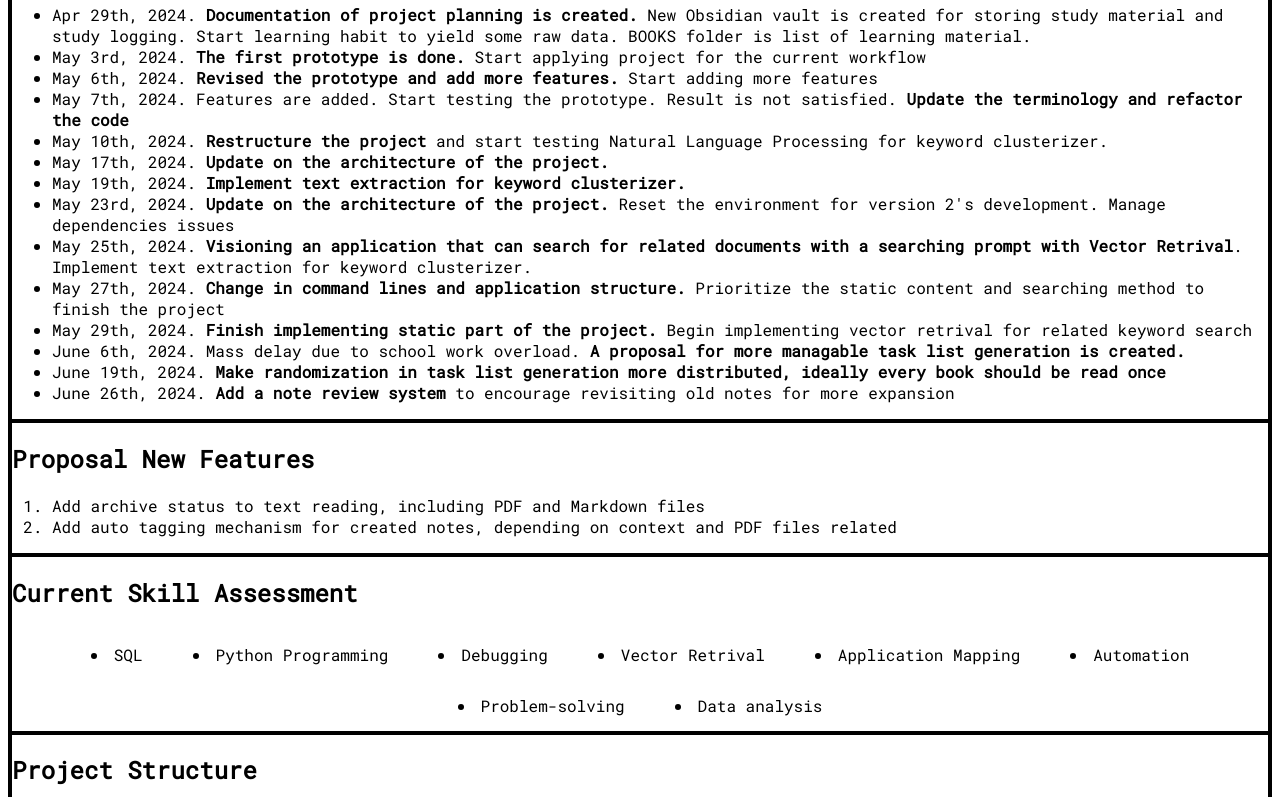
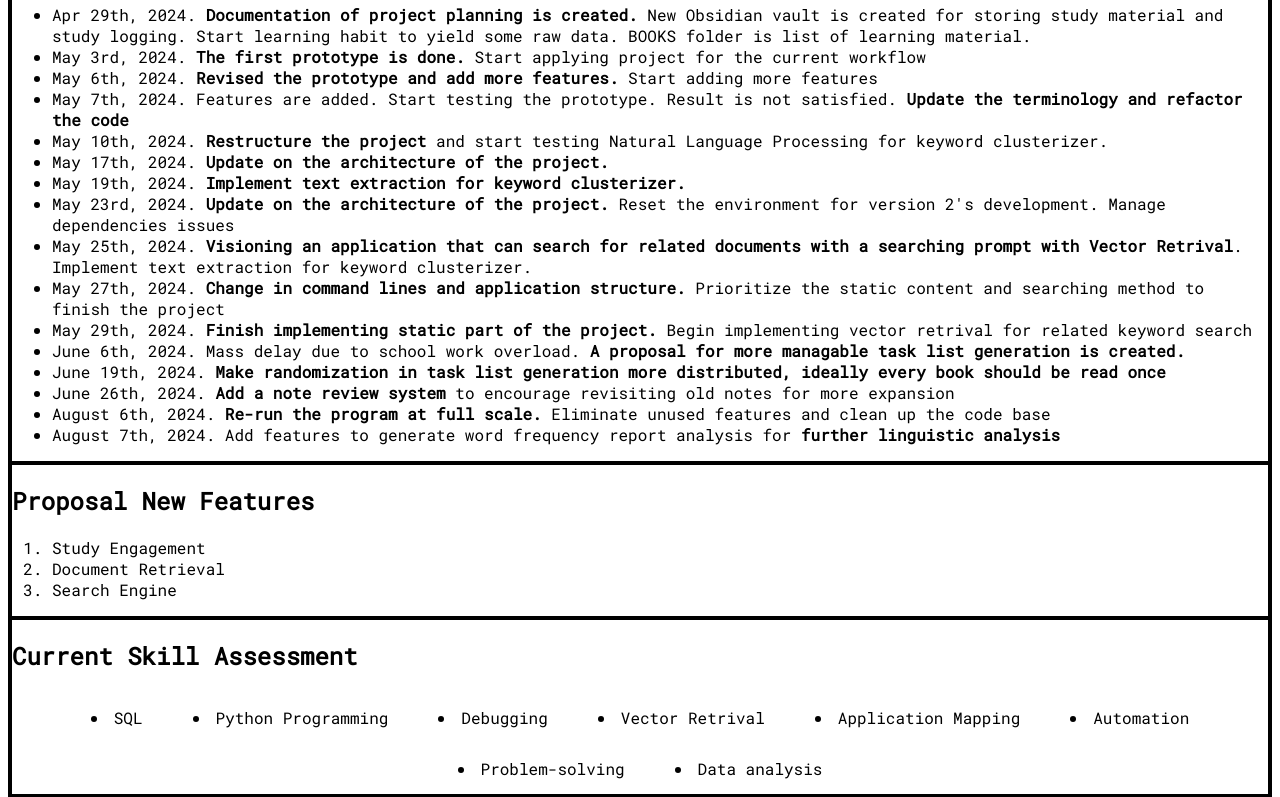
Before and after one commit to dangtom700/StudyApp_V2_May18_2024, a plain HTML site: page doc/interactive.html in a window 1280 px wide. Shown: the part 2128-2925 px from the top of the page. Drawn offline with Linux system fonts and the light colour scheme.

Commit message:
Remove the chat bot goals from the current goals

```diff
--- a/doc/interactive.html
+++ b/doc/interactive.html
@@ -52,7 +52,7 @@
            <p>A modern way to look up not just book title and note, but also text chunks and reading excerpts</p>
         </div>
     </div>
-    <div class="flip">
+    <!-- <div class="flip">
         <div class="front" style="background-image:
         url(https://media.giphy.com/media/v1.Y2lkPTc5MGI3NjExc3Q3ZmduZ3pmanZkaG5pM3doaHBhOXZxdnlwc3d4dGptaDhmd2pzaiZlcD12MV9naWZzX3NlYXJjaCZjdD1n/0lGd2OXXHe4tFhb7Wh/giphy.gif)">
         </div>
@@ -60,7 +60,7 @@
            <h2>Chat bot</h2>
            <p>Text-based chat bot to perform certain tasks including request data tokens, retrieval of study materials and checking study progress</p>
         </div>
-    </div>
+    </div> -->
     </div>
 </div>
 <div class = "ScopeAndDeliverables">
@@ -105,13 +105,17 @@
         <li>June 6th, 2024. Mass delay due to school work overload. <strong>A proposal for more managable task list generation is created.</strong></li>
         <li>June 19th, 2024. <strong>Make randomization in task list generation more distributed, ideally every book should be read once</strong></li>
         <li>June 26th, 2024. <strong>Add a note review system</strong> to encourage revisiting old notes for more expansion</li>
+        <li>August 6th, 2024. <strong>Re-run the program at full scale.</strong> Eliminate unused features and clean up the code base</li>
+        <li>August 7th, 2024. Add features to generate word frequency report analysis for <strong>further linguistic analysis</strong></li>
     </ul>
 </div>
 <div class = "ProposalNewFeatures">
     <h2>Proposal New Features</h2>
     <ol>
-        <li>Add archive status to text reading, including PDF and Markdown files</li>
-        <li>Add auto tagging mechanism for created notes, depending on context and PDF files related</li>
+        <li>Study Engagement</li>
+        <li>Document Retrieval</li>
+        <li>Search Engine</li>
+        <!-- <li>Chat Bot</li> -->
     </ol>
 </div>
 <div class="SkillAssessment">
```
